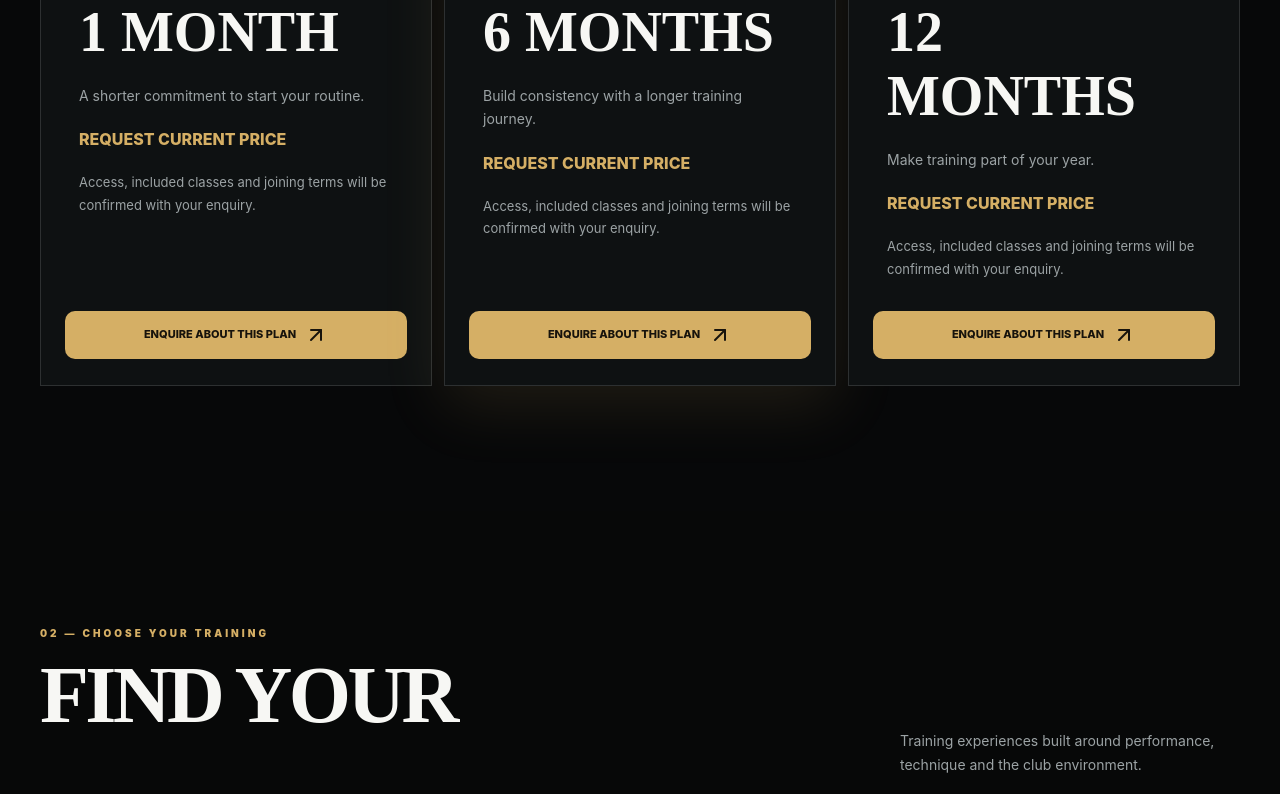
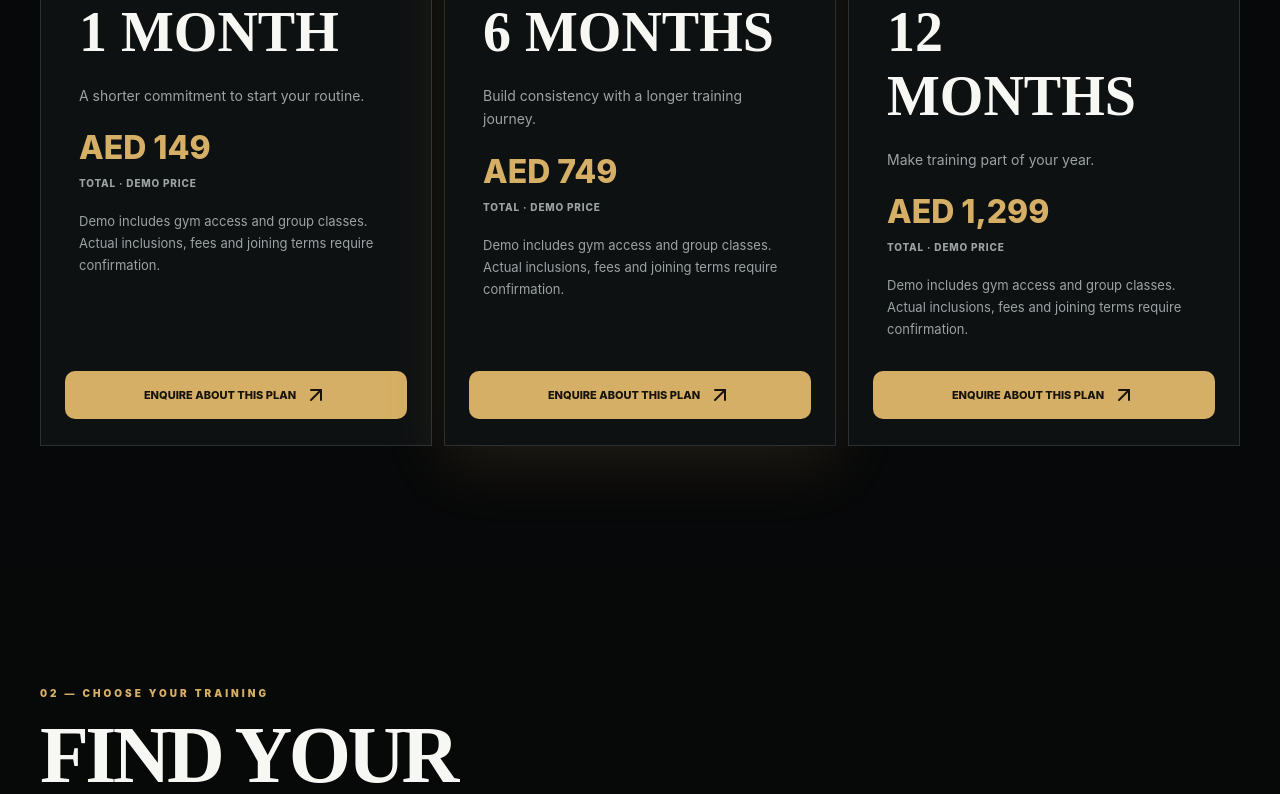
Before and after one commit to Library1982/fitness-time-uae-premium, a Next.js app: page / in a window 1280 px wide. Shown: the part 1180-1974 px from the top of the page. Built offline with nearby package versions, Linux system fonts and the light colour scheme.

Commit message:
Add clearly labelled demo membership prices and Ajman location details

```diff
--- a/app/globals.css
+++ b/app/globals.css
@@ -1353,3 +1353,5 @@ a:focus-visible,button:focus-visible,input:focus-visible,select:focus-visible,te
 @media(max-width:700px){html{scroll-padding-top:100px;}section[id]{scroll-margin-top:100px;}.header.nexoraHeader{gap:8px!important;padding:8px 12px!important;height:72px!important;top:10px!important;left:10px!important;right:10px!important;}.nexoraHeader .logoWrap{width:138px!important;flex-basis:138px;}.nexoraHeader .headActions{gap:6px!important;}.nexoraHeader .headActions>.primary,.nexoraHeader .iconBtn{display:none!important;}.nexoraHeader .mobileMenuBtn{width:44px!important;height:44px!important;}.nexoraHero{min-height:0!important;}.nexoraHero .heroGrid{display:grid!important;grid-template-columns:1fr!important;padding:130px 24px 55px!important;gap:32px!important;}.nexoraHero h1{font-size:clamp(40px,11vw,62px)!important;}.nexoraHeroCard{padding:24px;}.nexoraHero .heroBtns .pill{min-height:48px;font-size:10px;}.nexoraEnquiry,.nexoraLocation{grid-template-columns:1fr;padding:60px 24px;gap:28px;}.nexoraEnquiry form{padding:20px;}.nexoraContactDock{bottom:12px;inset-inline-end:12px;}footer{padding-bottom:100px;}.memberTop>p{max-width:none;}}
 @media(prefers-reduced-motion:reduce){html{scroll-behavior:auto;}*,*::before,*::after{animation-duration:.01ms!important;transition-duration:.01ms!important;}}
 .nexoraHero{color:#fff;}.nexoraHero .eyebrow{color:#d5af65;}.nexoraHero .heroBg{background-color:#08090a;}.programInfo>a{display:inline-flex;align-items:center;gap:8px;padding:12px 16px;margin-top:18px;background:var(--accent);color:#17130c;font-weight:800;font-size:11px;border-radius:8px;}.scheduleTitle>p{color:var(--muted);line-height:1.7;}
+
+.planPrice{font-size:32px;line-height:1.3;}.planPrice small{display:block;font-size:10px;letter-spacing:.08em;margin-top:8px;color:var(--muted);}
```
Also changed, not shown: app/page.tsx (+2 -2 lines).
